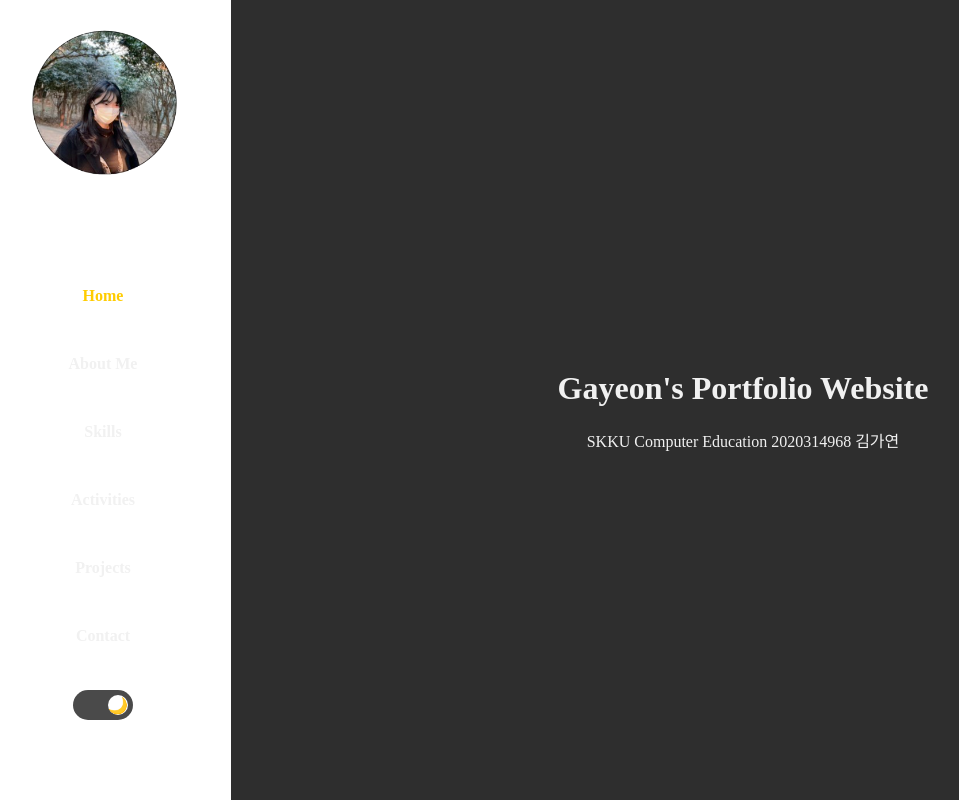
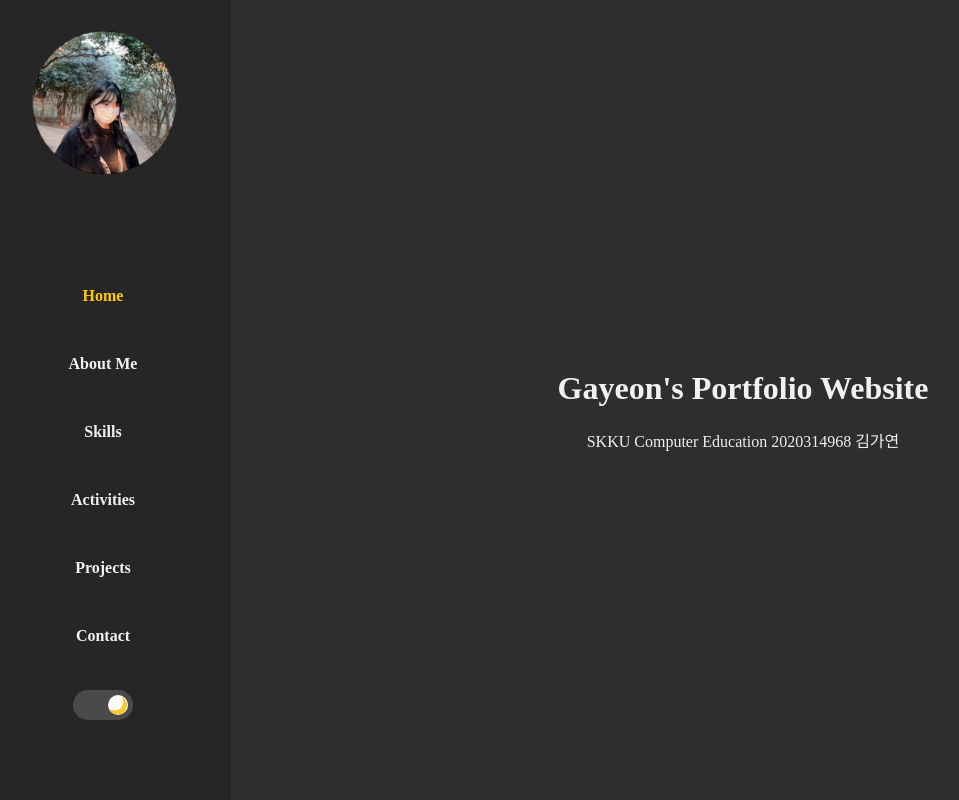
Before and after one commit to kgy1008/web_programming, a plain HTML site: page html/index.html in a window 1280 px wide. Both pictures are taken after a click on the label 128 px from the left and 704 px from the top of the page. Shown: the whole page, without its empty margins (25-984 px from the left). Drawn offline with Linux system fonts and the light colour scheme.

Commit message:
자잘한 오류 수정

```diff
--- a/css/about.css
+++ b/css/about.css
@@ -144,3 +144,7 @@ body, html {
 .dark-mode .about-content {
     background-color: #2e2e2e;
 }
+
+.dark-mode .menu-bar {
+    background-color: rgb(38, 38, 38);
+}
--- a/css/activity.css
+++ b/css/activity.css
@@ -133,3 +133,7 @@ body, html {
 .dark-mode .activity-content {
     background-color: #2e2e2e;
 }
+
+.dark-mode .menu-bar {
+    background-color: rgb(38, 38, 38);
+}
--- a/css/contact.css
+++ b/css/contact.css
@@ -159,3 +159,7 @@ button:hover {
 .dark-mode .contact-content {
     background-color: #2e2e2e;
 }
+
+.dark-mode .menu-bar {
+    background-color: rgb(38, 38, 38);
+}
--- a/css/index.css
+++ b/css/index.css
@@ -127,3 +127,7 @@ body, html {
     background-color: #2e2e2e;
     color: #f1f1f1;
 }
+
+.dark-mode .menu-bar {
+    background-color: rgb(38, 38, 38);
+}
--- a/css/projects.css
+++ b/css/projects.css
@@ -146,3 +146,7 @@ body, html {
 .dark-mode .project-content {
     background-color: #2e2e2e;
 }
+
+.dark-mode .menu-bar {
+    background-color: rgb(38, 38, 38);
+}
--- a/css/skills.css
+++ b/css/skills.css
@@ -134,3 +134,7 @@ body, html {
     background-color: #2e2e2e;
     color: #f1f1f1;
 }
+
+.dark-mode .menu-bar {
+    background-color: rgb(38, 38, 38);
+}
```
Also changed, not shown: javascript/index.js (line endings or trailing spaces).
